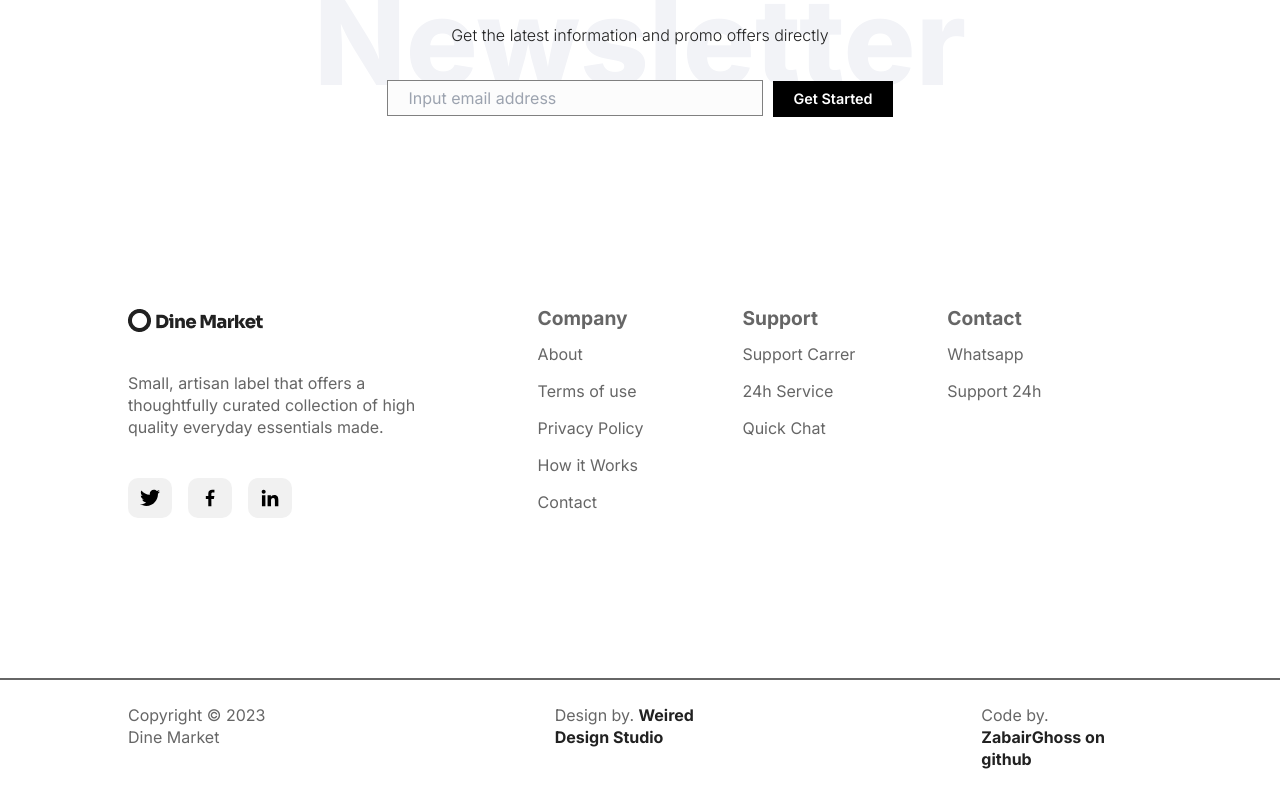
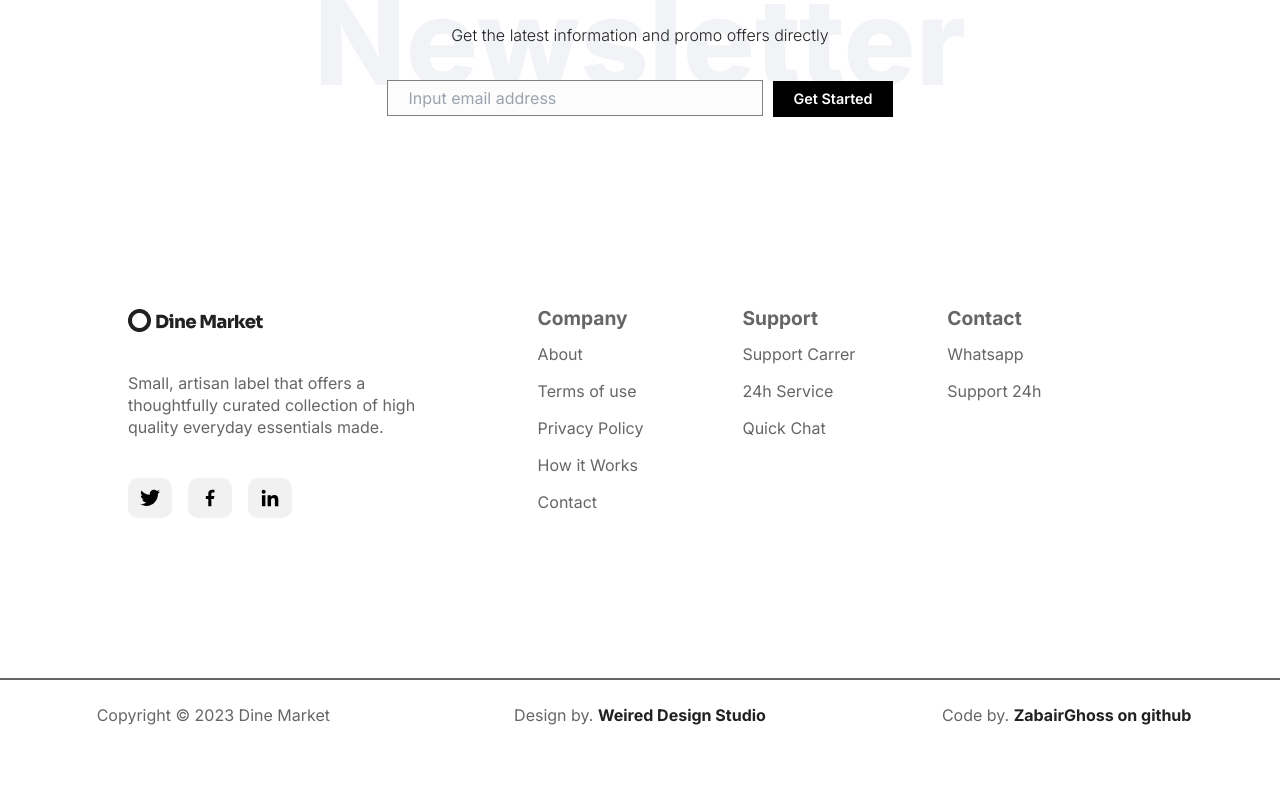
Before and after one commit to ZabairGhoss/PIAIC-hackathon-one-challenge-dine-market, a Next.js app: page / in a window 1280 px wide. Shown: the part 4143-4937 px from the top of the page. After the commit the page ends 4893 px from the top, so only its background shows below. Built offline with nearby package versions, Linux system fonts and the light colour scheme.

Commit message:
section/Footer about developer and copyright section margin issues fixed

```diff
--- a/src/components/layout/Footer.tsx
+++ b/src/components/layout/Footer.tsx
@@ -127,16 +127,16 @@ const Footer = () => {
         </div>
       </div>
       <div className="mt-[6rem] border-t-2 border-solid border-[#666] grid grid-cols-3">
-        <p className="mx-[8rem] my-[1.5rem] font-normal text-[1rem] leading-[22px] text-[#666]">
+        <p className="mx-auto my-[1.5rem] font-normal text-[1rem] leading-[22px] text-[#666]">
           Copyright &copy; 2023 Dine Market
         </p>
-        <p className="mx-[8rem] my-[1.5rem] font-normal text-[1rem] leading-[22px] text-[#666]">
+        <p className="mx-auto my-[1.5rem] font-normal text-[1rem] leading-[22px] text-[#666]">
           Design by.{" "}
           <span className="font-bold text-[1rem] leading-[15px] text-[#212121]">
             Weired Design Studio
           </span>
         </p>
-        <p className="mx-[8rem] my-[1.5rem] font-normal text-[1rem] leading-[22px] text-[#666]">
+        <p className="mx-auto my-[1.5rem] font-normal text-[1rem] leading-[22px] text-[#666]">
           Code by.{" "}
           <span className="font-bold text-[1rem] leading-[15px] text-[#212121]">
             ZabairGhoss on github
```
